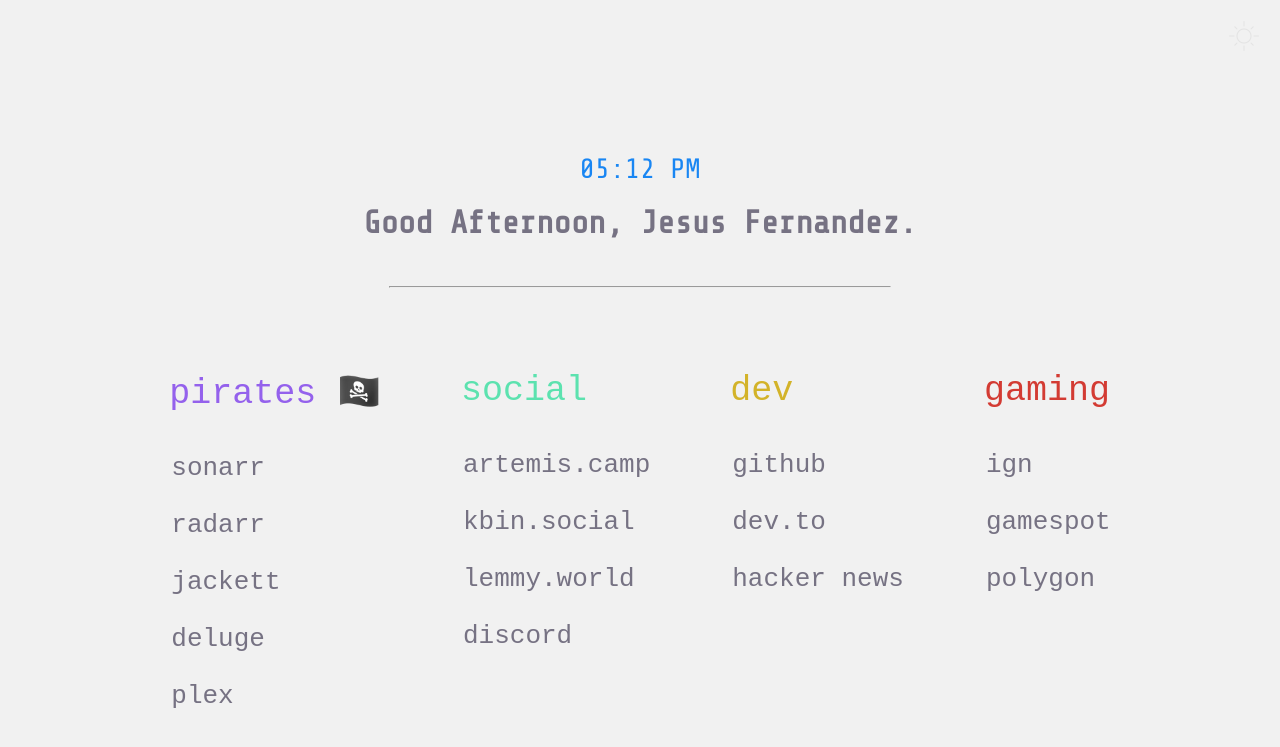
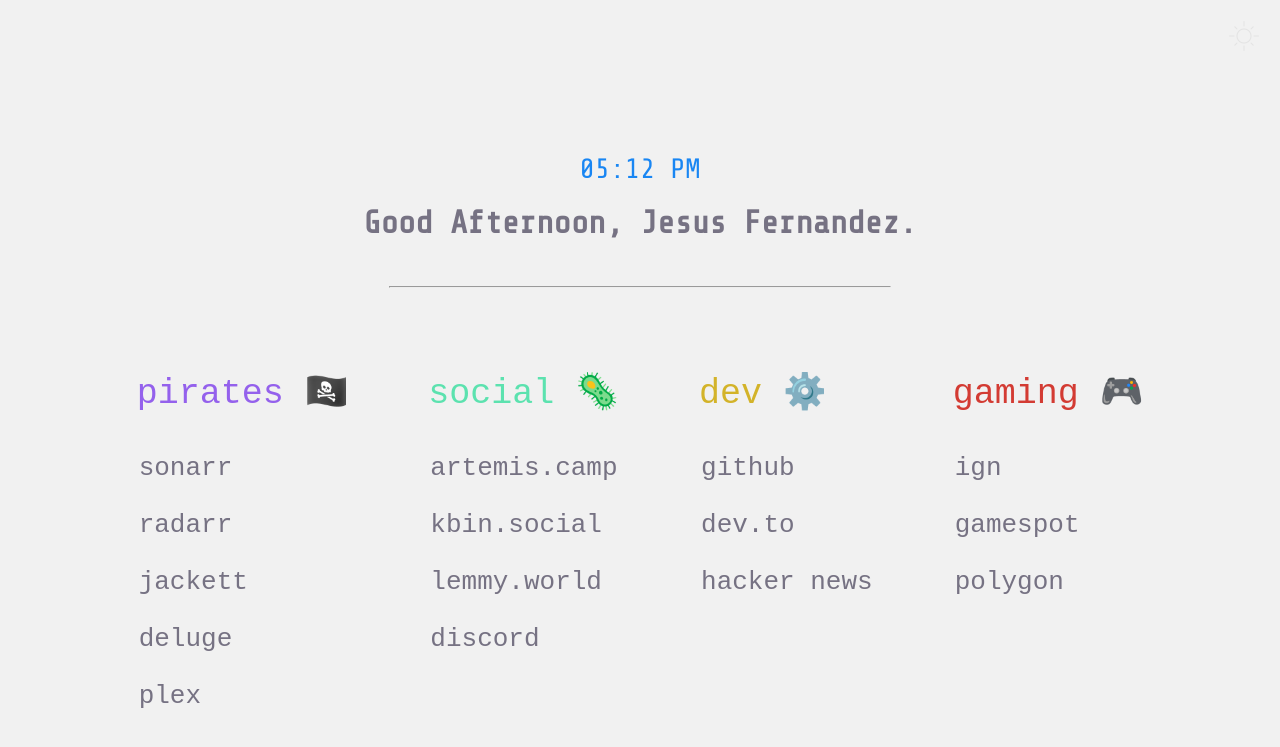
Before and after one commit to jesusOmar/jesusomar.github.io, a Jekyll site: the page start-page/startpage.html, which Jekyll copies as it is, in a window 1280 px wide. Shown: the top 747 px of the page. Built offline with Jekyll 4.4.1, drawn with Linux system fonts in a browser that asks for light colours; some web fonts are replaced.

Commit message:
Add a icons

```diff
--- a/start-page/startpage.html
+++ b/start-page/startpage.html
@@ -24,20 +24,20 @@
                 <a href="https://app.plex.tv/desktop/#!/">plex</a><br>
             </div>
             <div class="social">
-                <p class="list_title" id="s">social</p>
+                <p class="list_title" id="s">social 🦠</p>
                 <a href="https://artemis.camp/">artemis.camp</a><br>
                 <a href="https://kbin.social">kbin.social</a><br>
                 <a href="https://lemmy.world">lemmy.world</a><br>
                 <a href="https://www.discord.com/channels/@me">discord</a>
             </div>
             <div class="dev">
-                <p class="list_title" id="d">dev</p>
+                <p class="list_title" id="d">dev ⚙️</p>
                 <a href="https://github.com/">github</a><br>
                 <a href="https://dev.to/">dev.to</a><br>
                 <a href="https://news.ycombinator.com/">hacker news</a>
             </div>
             <div class="linux">
-                <p class="list_title" id="l">gaming</p>
+                <p class="list_title" id="l">gaming 🎮</p>
                 <a href="https://www.ign.com/">ign</a><br>
                 <a href="https://www.gamespot.com/">gamespot</a><br>
                 <a href="https://www.polygon.com/">polygon</a>
```
